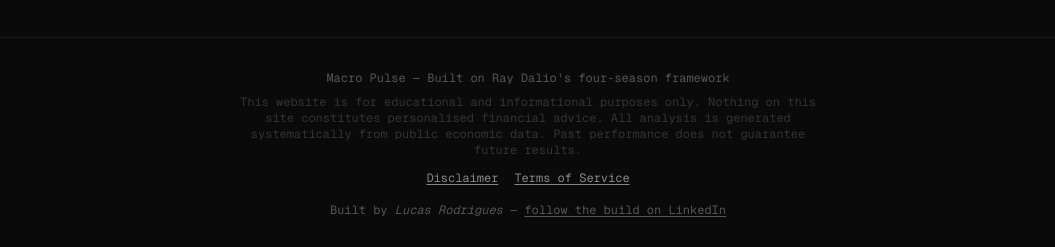
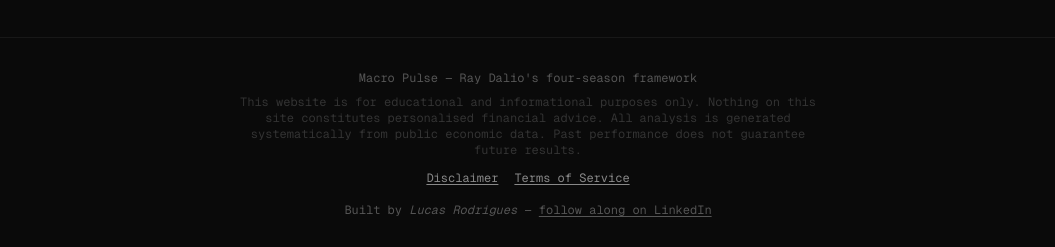
Before and after one commit to lucasr0drigues9/macro-pulse, a Next.js app in the folder macro-pulse/frontend/: page / in a window 1280 px wide. Shown: the part 6280-6527 px from the top of the page, without its empty margins (112-1167 px from the left). Built offline with nearby package versions, Linux system fonts and the light colour scheme; no server answers.

Commit message:
Update footer copy

```diff
--- a/macro-pulse/frontend/src/app/page.tsx
+++ b/macro-pulse/frontend/src/app/page.tsx
@@ -48,7 +48,7 @@
       {/* Footer */}
       <footer className="px-4 py-8 text-center border-t border-[#181818]">
         <p className="text-xs text-[#555]">
-          Macro Pulse — Built on Ray Dalio&apos;s four-season framework
+          Macro Pulse — Ray Dalio&apos;s four-season framework
         </p>
         <p className="text-xs text-[#333] mt-2 max-w-xl mx-auto">
           This website is for educational and informational purposes only. Nothing on this site constitutes personalised financial advice. All analysis is generated systematically from public economic data. Past performance does not guarantee future results.
@@ -58,7 +58,7 @@
           <a href="/terms" className="text-xs text-[#888] hover:text-[#e0e0e0] underline underline-offset-2">Terms of Service</a>
         </div>
         <p className="text-xs text-[#555] mt-4">
-          Built by <em>Lucas Rodrigues</em> — <a href="https://www.linkedin.com/in/lucas-rodrigues-27a51b1a3/" target="_blank" rel="noopener noreferrer" className="hover:text-[#888] underline underline-offset-2">follow the build on LinkedIn</a>
+          Built by <em>Lucas Rodrigues</em> — <a href="https://www.linkedin.com/in/lucas-rodrigues-27a51b1a3/" target="_blank" rel="noopener noreferrer" className="hover:text-[#888] underline underline-offset-2">follow along on LinkedIn</a>
         </p>
       </footer>
     </main>
```
